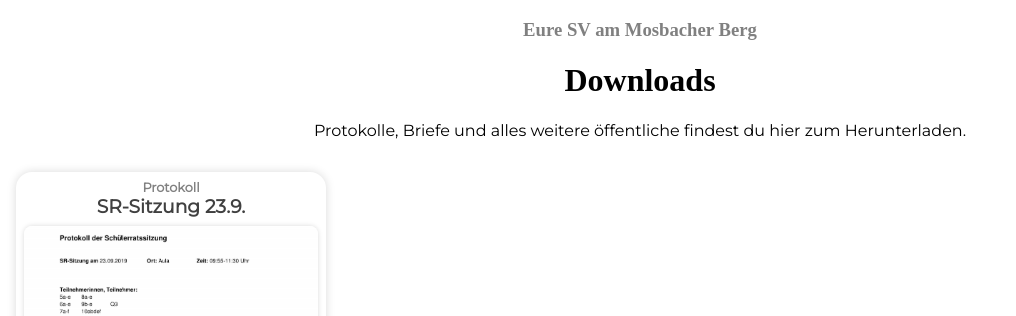
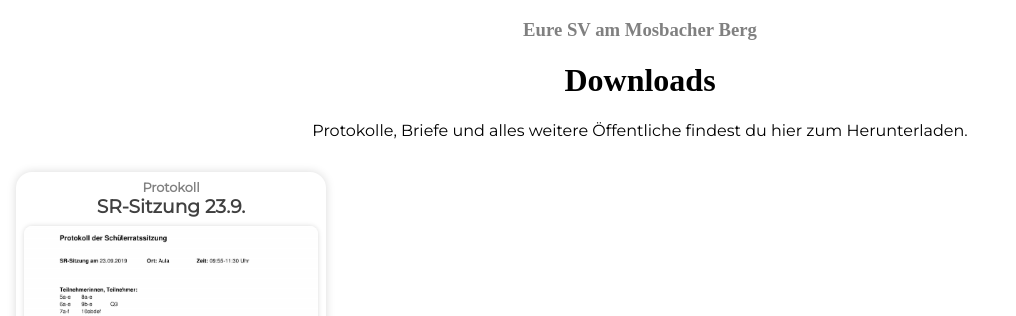
Before and after one commit to Mosbacher-Berg/gmbwi.de, a Jekyll site: the page built from downloads.html, in a window 1280 px wide. Shown: the top 316 px of the page, without its empty margins (0-1016 px from the left). Built offline with Jekyll 4.4.1, drawn with Linux system fonts in a browser that asks for light colours; some web fonts are replaced.

```diff
--- a/downloads.html
+++ b/downloads.html
@@ -4,7 +4,7 @@ title: Downloads
 ---
 
 <h1>Downloads</h1>
-<p>Protokolle, Briefe und alles weitere öffentliche findest du hier zum Herunterladen.</p>
+<p>Protokolle, Briefe und alles weitere Öffentliche findest du hier zum Herunterladen.</p>
 
 <div class="contentgrid">
     {% for download in site.downloads %}
--- /dev/null
+++ b/google285e481d4d745d78.html
@@ -0,0 +1 @@
+google-site-verification: google285e481d4d745d78.html
```
